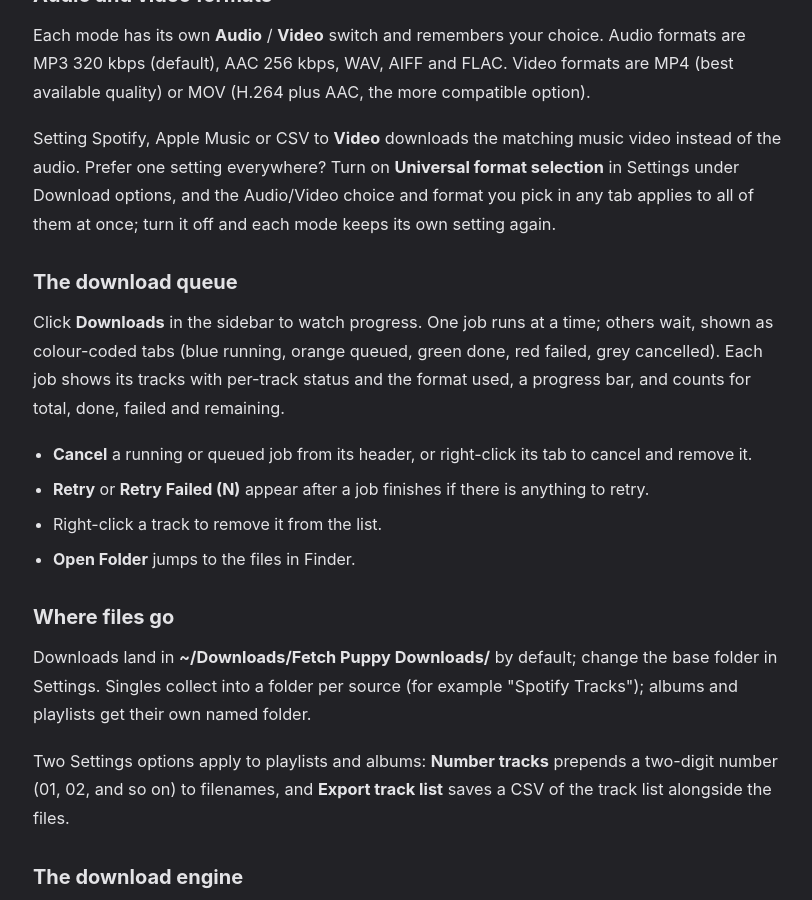
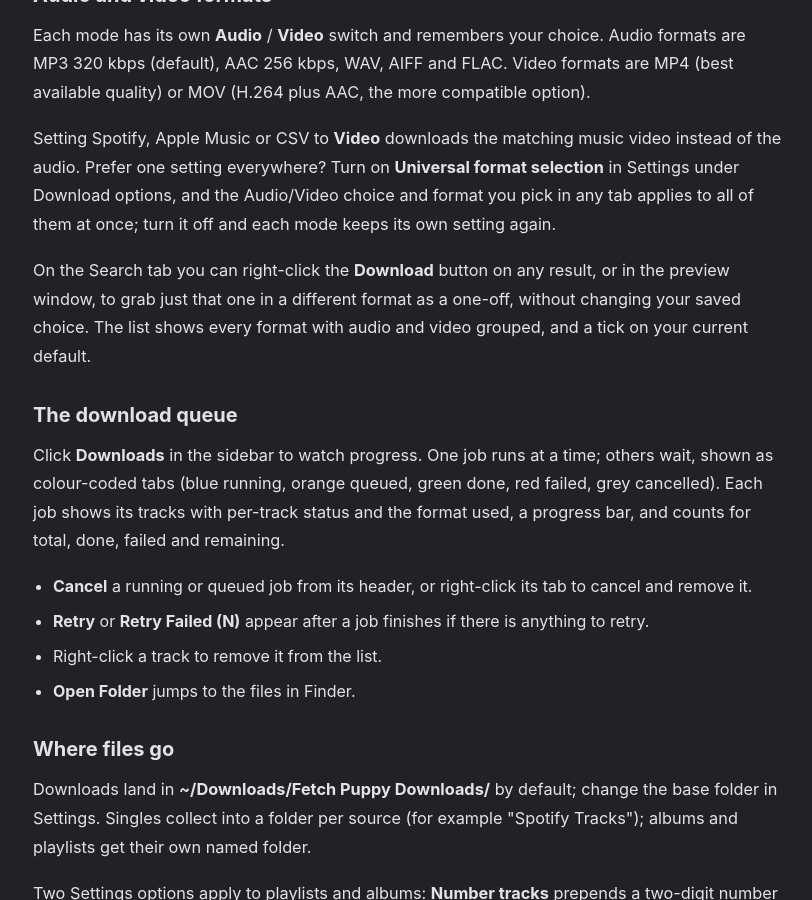
Before and after one commit to BSKapps/bskapps.github.io, a Jekyll site: the page built from articles/fetch-puppy-guide/index.html, in a window 1280 px wide and 900 px high, scrolled down 1097 px. Shown: the whole window, without its empty margins (231-1043 px from the left). Built offline with Jekyll 4.4.1, drawn with Linux system fonts in a browser that asks for light colours.

Commit message:
Fetch Puppy guide: note right-click Download for a one-off format on Search

```diff
--- a/_data/guides/fetch-puppy-guide.json
+++ b/_data/guides/fetch-puppy-guide.json
@@ -38,7 +38,8 @@
     ] },
     { "id": "audio-and-video-formats", "title": "Audio and video formats", "blocks": [
       { "type": "paragraph", "text": "Each mode has its own **Audio** / **Video** switch and remembers your choice. Audio formats are MP3 320 kbps (default), AAC 256 kbps, WAV, AIFF and FLAC. Video formats are MP4 (best available quality) or MOV (H.264 plus AAC, the more compatible option)." },
-      { "type": "paragraph", "text": "Setting Spotify, Apple Music or CSV to **Video** downloads the matching music video instead of the audio. Prefer one setting everywhere? Turn on **Universal format selection** in Settings under Download options, and the Audio/Video choice and format you pick in any tab applies to all of them at once; turn it off and each mode keeps its own setting again." }
+      { "type": "paragraph", "text": "Setting Spotify, Apple Music or CSV to **Video** downloads the matching music video instead of the audio. Prefer one setting everywhere? Turn on **Universal format selection** in Settings under Download options, and the Audio/Video choice and format you pick in any tab applies to all of them at once; turn it off and each mode keeps its own setting again." },
+      { "type": "paragraph", "text": "On the Search tab you can right-click the **Download** button on any result, or in the preview window, to grab just that one in a different format as a one-off, without changing your saved choice. The list shows every format with audio and video grouped, and a tick on your current default." }
     ] },
     { "id": "the-download-queue", "title": "The download queue", "blocks": [
       { "type": "paragraph", "text": "Click **Downloads** in the sidebar to watch progress. One job runs at a time; others wait, shown as colour-coded tabs (blue running, orange queued, green done, red failed, grey cancelled). Each job shows its tracks with per-track status and the format used, a progress bar, and counts for total, done, failed and remaining." },
```
